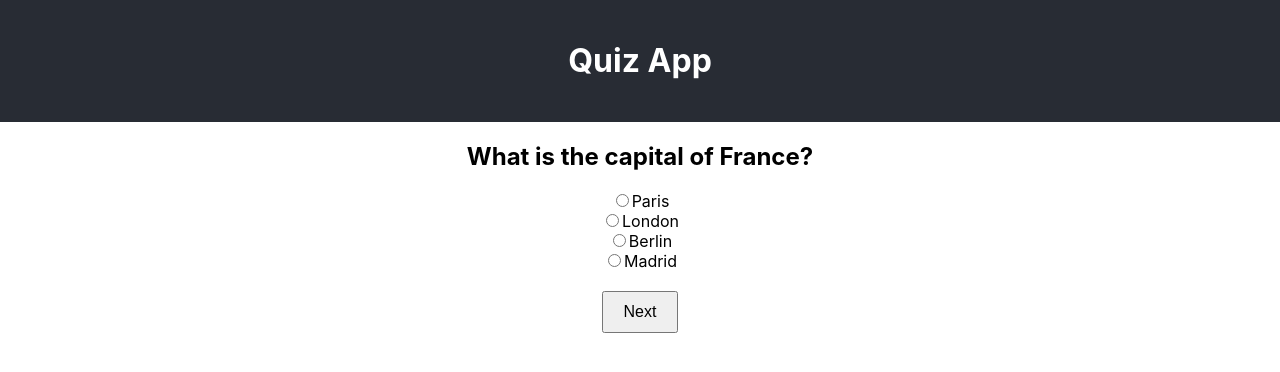
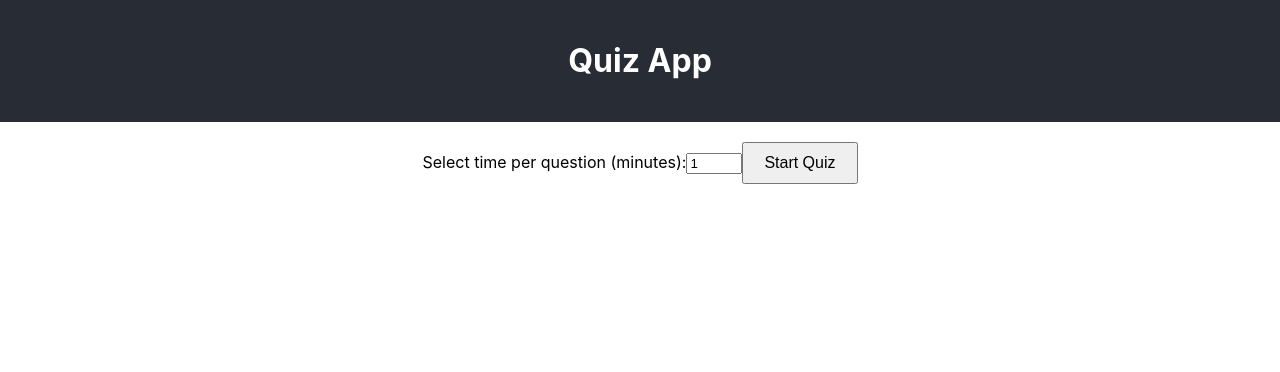
Before and after one commit to redhatgamer/eldritch-AI, a React (Create React App) app in the folder eldritch/: page / in a window 1280 px wide. Shown: the top 372 px of the page. Built offline with nearby package versions, Linux system fonts and the light colour scheme.

Commit message:
Added Timer.js to do timer logic plus incorporated drop down menu

```diff
--- a/eldritch/src/Quiz.js
+++ b/eldritch/src/Quiz.js
@@ -1,5 +1,6 @@
 import React, { useState } from 'react';
 import Question from './Question';
+import Timer from './Timer';
 
 const quizData = [
     {
@@ -20,6 +21,8 @@ function Quiz() {
     const [selectedOption, setSelectedOption] = useState('');
     const [score, setScore] = useState(0);
     const [showScore, setShowScore] = useState(false);
+    const [timer, setTimer] = useState(0); // Timer state in seconds
+    const [timePerQuestion, setTimePerQuestion] = useState(1); // Default time per question in minutes
 
     const handleOptionSelect = (option) => {
         setSelectedOption(option);
@@ -37,13 +40,45 @@ function Quiz() {
         }
     };
 
+    const handleTimeUp = () => {
+        handleNextQuestion();
+    };
+
+    const handleTimerChange = (event) => {
+        const newMinutes = parseInt(event.target.value);
+        setTimePerQuestion(newMinutes);
+        setTimer(newMinutes * 60); // Convert minutes to seconds for Timer component
+    };
+
+    const startQuiz = () => {
+        setTimer(timePerQuestion * 60); // Convert minutes to seconds
+        setCurrentQuestionIndex(0);
+        setShowScore(false);
+    };
+
     return (
         <div>
+            {!showScore && timer === 0 && (
+                <div>
+                    <label htmlFor="timeInput">Select time per question (minutes):</label>
+                    <input
+                        type="number"
+                        id="timeInput"
+                        value={timePerQuestion}
+                        onChange={handleTimerChange}
+                        min="1"
+                        max="60"
+                    />
+                    <button onClick={startQuiz}>Start Quiz</button>
+                </div>
+            )}
             {showScore ? (
                 <div>
                     <h1>Your score: {score}/{quizData.length}</h1>
                 </div>
             ) : (
+                <div>
+                    {timer > 0 && (
                         <div>
                             <Question
                                 question={quizData[currentQuestionIndex].question}
@@ -51,7 +86,10 @@ function Quiz() {
                                 selectedOption={selectedOption}
                                 onOptionSelect={handleOptionSelect}
                             />
+                            <Timer initialTime={timer} onTimeUp={handleTimeUp} />
                             <button onClick={handleNextQuestion}>Next</button>
+                        </div>
+                    )}
                 </div>
             )}
         </div>
--- /dev/null
+++ b/eldritch/src/Timer.js
@@ -0,0 +1,32 @@
+import React, { useState, useEffect} from 'react';
+
+const Timer = ({ initialTime, onTimeUp}) => {
+    const [timeLeft, setTimeLeft] = useState(initialTime);
+
+    useEffect(() => {
+        const timerID = setInterval(() => {
+            if(timeLeft > 0){
+                setTimeLeft(timeLeft -1);
+            } else {
+                onTimeUp();
+                clearInterval(timerID);
+            }
+        }, 1000);
+
+        return () => clearInterval(timerID);
+    }, [timeLeft,onTimeUp]);
+
+    const formatTime = (seconds) => {
+        const minutes = Math.floor(seconds/60);
+        const remainingSeconds = seconds % 60;
+        return `${minutes}:${remainingSeconds < 10 ? '0' : ''}${remainingSeconds}`;
+    };
+
+    return (
+        <div>
+            Time Left: {formatTime(timeLeft)}
+        </div>
+    );
+};
+
+export default Timer;
```
Lines whose indentation alone changed are shown as unchanged.
